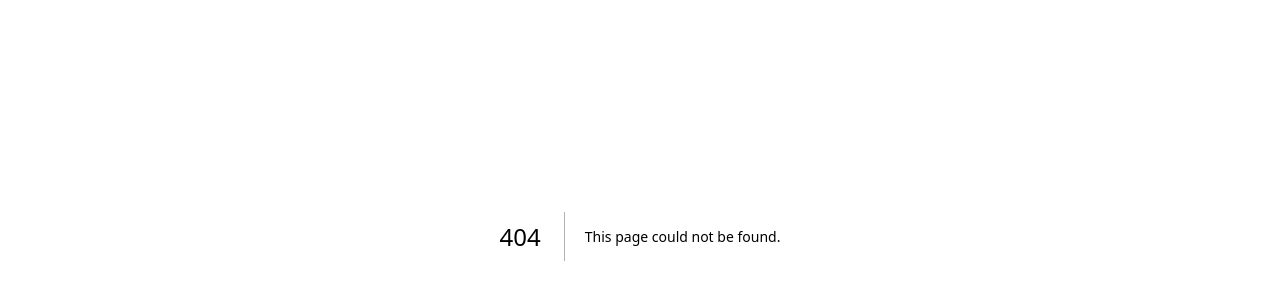
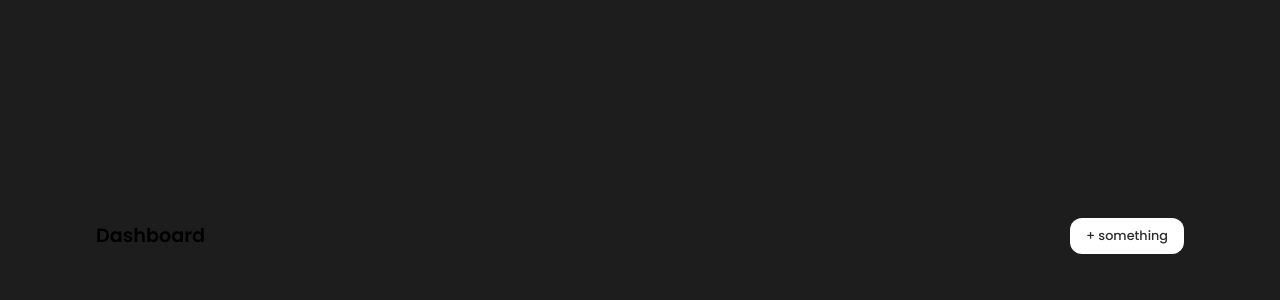
Before and after one commit to Deflated-Pappadam/Better-Funds, a Next.js app: page /contributor/dashboard in a window 1280 px wide. Before the commit this address had no page. Shown: the part 164-464 px from the top of the page. Built offline with nearby package versions, Linux system fonts and the light colour scheme.

Commit message:
feat: dashboard

```diff
--- a/app/components/NavBar.tsx
+++ b/app/components/NavBar.tsx
@@ -2,7 +2,20 @@ import React from 'react'
 
 function NavBar() {
   return (
-    <div>NavBar</div>
+    <nav className='flex w-[80%] mx-auto text-[#2d2d2d] justify-between items-center'>
+      <div className='poppins-semibold min-w-[200px]'>projectNAME</div>
+      <div className='flex gap-6'>
+        <div className='cursor-pointer'>Smthn</div>
+        <div className='cursor-pointer'>Smthn</div>
+        <div className='cursor-pointer'>Smthn</div>
+        <div className='cursor-pointer'>Smthn</div>
+      </div>
+      <div className='min-w-[200px]'>
+      <button className='bg-[#2d2d2d] text-white rounded-md px-4 py-2  ' >SOme Function</button>
+      </div>
+
+
+    </nav>
   )
 }
 
--- /dev/null
+++ b/app/contributor/dashboard/page.tsx
@@ -0,0 +1,15 @@
+import React from 'react'
+
+function page() {
+  return (
+    <div className='flex min-h-screen justify-center items-center bg-[#1d1d1d]'>
+      <div className='w-[85%] flex justify-between items-center mx-auto'>
+      <div className='text-[1.5vw] poppins-semibold '>Dashboard</div>
+      <button className='text-[1vw] bg-white text-[#2d2d2d] poppins-medium px-4 py-2 rounded-xl' >+ something</button>
+      </div>
+
+    </div>
+  )
+}
+
+export default page
--- a/app/dashboard/page.tsx
+++ /dev/null
@@ -1,11 +0,0 @@
-import React from 'react'
-
-function page() {
-  return (
-    <div className='max-w-screen bg-[#ffffff]'>
-
-    </div>
-  )
-}
-
-export default page
--- a/app/globals.css
+++ b/app/globals.css
@@ -1,4 +1,4 @@
-@import url("https://fonts.googleapis.com/css2?family=Open+Sans:ital,wght@0,300..800;1,300..800&display=swap");
+@import url('https://fonts.googleapis.com/css2?family=Open+Sans:ital,wght@0,300..800;1,300..800&family=Poppins:ital,wght@0,100;0,200;0,300;0,400;0,500;0,600;0,700;0,800;0,900;1,100;1,200;1,300;1,400;1,500;1,600;1,700;1,800;1,900&display=swap');
 @tailwind base;
 @tailwind components;
 @tailwind utilities;
@@ -40,3 +40,111 @@ body {
   font-style: normal;
   font-variation-settings: "wdth" 100;
 }
+
+.poppins-thin {
+  font-family: "Poppins", sans-serif;
+  font-weight: 100;
+  font-style: normal;
+}
+
+.poppins-extralight {
+  font-family: "Poppins", sans-serif;
+  font-weight: 200;
+  font-style: normal;
+}
+
+.poppins-light {
+  font-family: "Poppins", sans-serif;
+  font-weight: 300;
+  font-style: normal;
+}
+
+.poppins-regular {
+  font-family: "Poppins", sans-serif;
+  font-weight: 400;
+  font-style: normal;
+}
+
+.poppins-medium {
+  font-family: "Poppins", sans-serif;
+  font-weight: 500;
+  font-style: normal;
+}
+
+.poppins-semibold {
+  font-family: "Poppins", sans-serif;
+  font-weight: 600;
+  font-style: normal;
+}
+
+.poppins-bold {
+  font-family: "Poppins", sans-serif;
+  font-weight: 700;
+  font-style: normal;
+}
+
+.poppins-extrabold {
+  font-family: "Poppins", sans-serif;
+  font-weight: 800;
+  font-style: normal;
+}
+
+.poppins-black {
+  font-family: "Poppins", sans-serif;
+  font-weight: 900;
+  font-style: normal;
+}
+
+.poppins-thin-italic {
+  font-family: "Poppins", sans-serif;
+  font-weight: 100;
+  font-style: italic;
+}
+
+.poppins-extralight-italic {
+  font-family: "Poppins", sans-serif;
+  font-weight: 200;
+  font-style: italic;
+}
+
+.poppins-light-italic {
+  font-family: "Poppins", sans-serif;
+  font-weight: 300;
+  font-style: italic;
+}
+
+.poppins-regular-italic {
+  font-family: "Poppins", sans-serif;
+  font-weight: 400;
+  font-style: italic;
+}
+
+.poppins-medium-italic {
+  font-family: "Poppins", sans-serif;
+  font-weight: 500;
+  font-style: italic;
+}
+
+.poppins-semibold-italic {
+  font-family: "Poppins", sans-serif;
+  font-weight: 600;
+  font-style: italic;
+}
+
+.poppins-bold-italic {
+  font-family: "Poppins", sans-serif;
+  font-weight: 700;
+  font-style: italic;
+}
+
+.poppins-extrabold-italic {
+  font-family: "Poppins", sans-serif;
+  font-weight: 800;
+  font-style: italic;
+}
+
+.poppins-black-italic {
+  font-family: "Poppins", sans-serif;
+  font-weight: 900;
+  font-style: italic;
+}
--- a/app/page.tsx
+++ b/app/page.tsx
@@ -1,14 +1,23 @@
 import Image from "next/image";
+import NavBar from "./components/NavBar";
 
 export default function Home() {
   return (
-    <main className="flex min-h-screen flex-col items-center justify-between p-[2vw] bg-[#f5f5f5]">
-
-      <div className="flex flex-col justify-center items-center leading-none tracking-none">
-      <h1 className="text-[#2d2d2d] text-[5vw] font-open-sans ">Just</h1>
-      <h1 className="text-[#2d2d2d] text-[5vw] font-open-sans ">Die</h1>
+    <main className="flex min-h-screen flex-col items-center justify-between p-[2vw] bg-[#f5f5f5] poppins-regular ">
+      <NavBar/>
+      <section className="flex flex-col min-h-screen justify-center items-center">
+        <div className="flex flex-col justify-center items-center leading-none tracking-none p-[30px]">
+          <h1 className="text-[#2d2d2d] text-[6vw] font-open-sans ">Rhon</h1>
+          <h1 className="text-[#2d2d2d] text-[6vw] font-open-sans ">Parayum</h1>
         </div>
-
+        <h2 className="w-[30%] text-[#616161] text-center text-[1.2vw]">
+          Lorem ipsum dolor sit amet, consectetur adipiscing elit. Curabitur et
+          tristique eros. Aenean in lacus sagittis, viverra velit eu, tincidunt
+        </h2>
+        <button className="text-white text-xl px-6 py-3 bg-blue-500 rounded-xl m-2">
+          Join Now
+        </button>
+      </section>
     </main>
   );
 }
```
Also changed, not shown: package.json (+7 -5 lines), 1 other file (tests, documents, lock files or other folders).
